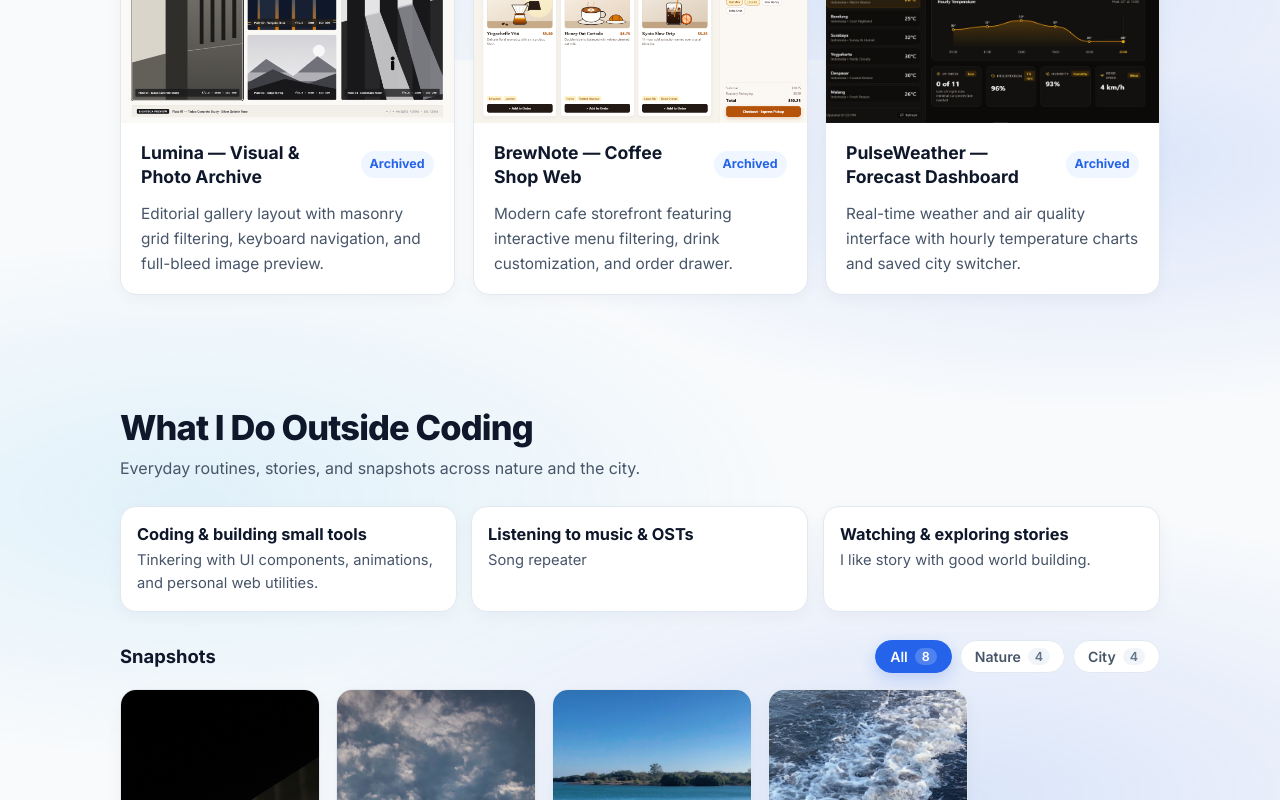
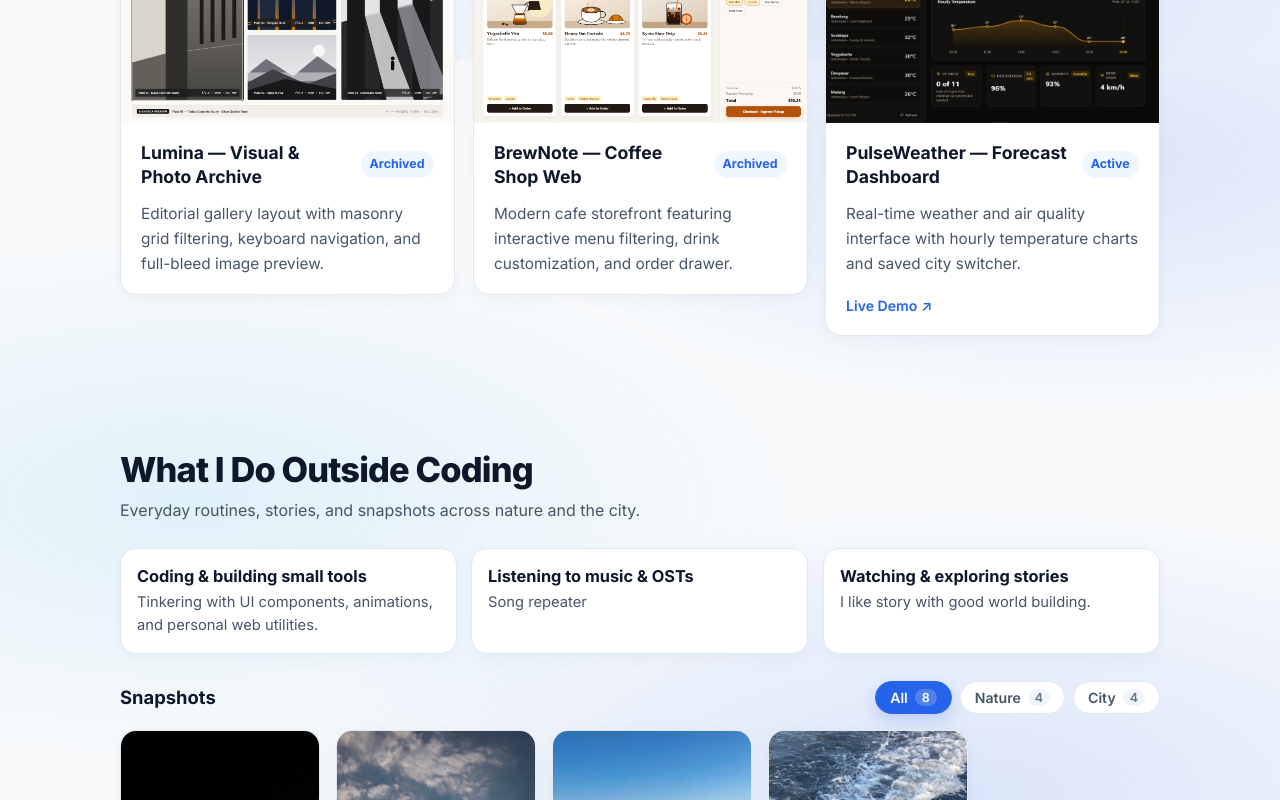
Before and after one commit to Shinnlostfeeling/profile, a React (Vite) app: page / in a window 1280 px wide. Shown: the part 2340-3140 px from the top of the page. Built offline with nearby package versions, Linux system fonts and the light colour scheme.

Commit message:
feat: add explicit live link with arrow on PulseWeather card

```diff
--- a/src/components/sections/Experiments.tsx
+++ b/src/components/sections/Experiments.tsx
@@ -1,14 +1,6 @@
 import { profile } from "../../data/profile";
 import { Reveal } from "../ui/Reveal";
 import { getStaggerDelay } from "../../lib/motion";
-
-interface ExperimentEntry {
-  id: string;
-  title: string;
-  status: string;
-  description: string;
-  image?: string;
-}
 
 function resolvePublicPath(path?: string): string {
   if (!path) return "";
@@ -18,7 +10,7 @@ function resolvePublicPath(path?: string): string {
 }
 
 export function Experiments() {
-  const experiments = profile.experiments as ExperimentEntry[];
+  const { experiments } = profile;
 
   return (
     <section id="experiments" className="section-block">
@@ -35,6 +27,8 @@ export function Experiments() {
         <div className="experiments-grid">
           {experiments.map((item, index) => {
             const imageSrc = resolvePublicPath(item.image);
+            const targetUrl = item.url?.trim();
+            const isExternal = targetUrl ? /^https?:\/\//i.test(targetUrl) : false;
 
             return (
               <Reveal
@@ -63,6 +57,17 @@ export function Experiments() {
                       <span className="experiment-status">{item.status}</span>
                     </div>
                     <p className="experiment-desc">{item.description}</p>
+                    {targetUrl && (
+                      <a
+                        href={targetUrl}
+                        target={isExternal ? "_blank" : undefined}
+                        rel={isExternal ? "noopener noreferrer" : undefined}
+                        className="highlight-link"
+                      >
+                        <span>{item.urlLabel || "Open Live"}</span>
+                        <span aria-hidden="true">↗</span>
+                      </a>
+                    )}
                   </div>
                 </article>
               </Reveal>
--- a/src/data/profile.ts
+++ b/src/data/profile.ts
@@ -44,6 +44,8 @@ export interface Experiment {
   status: ExperimentStatus;
   description: string;
   image?: string;
+  url?: string;
+  urlLabel?: string;
 }
 
 export interface Hobby {
@@ -151,10 +153,12 @@ export const profile: Profile = {
     {
       id: "exp-3",
       title: "PulseWeather — Forecast Dashboard",
-      status: "archived",
+      status: "active",
       description:
         "Real-time weather and air quality interface with hourly temperature charts and saved city switcher.",
       image: "projects/pulseweather.png",
+      url: "https://pulse-weather-chi.vercel.app/",
+      urlLabel: "Live Demo",
     },
   ],
 
```
